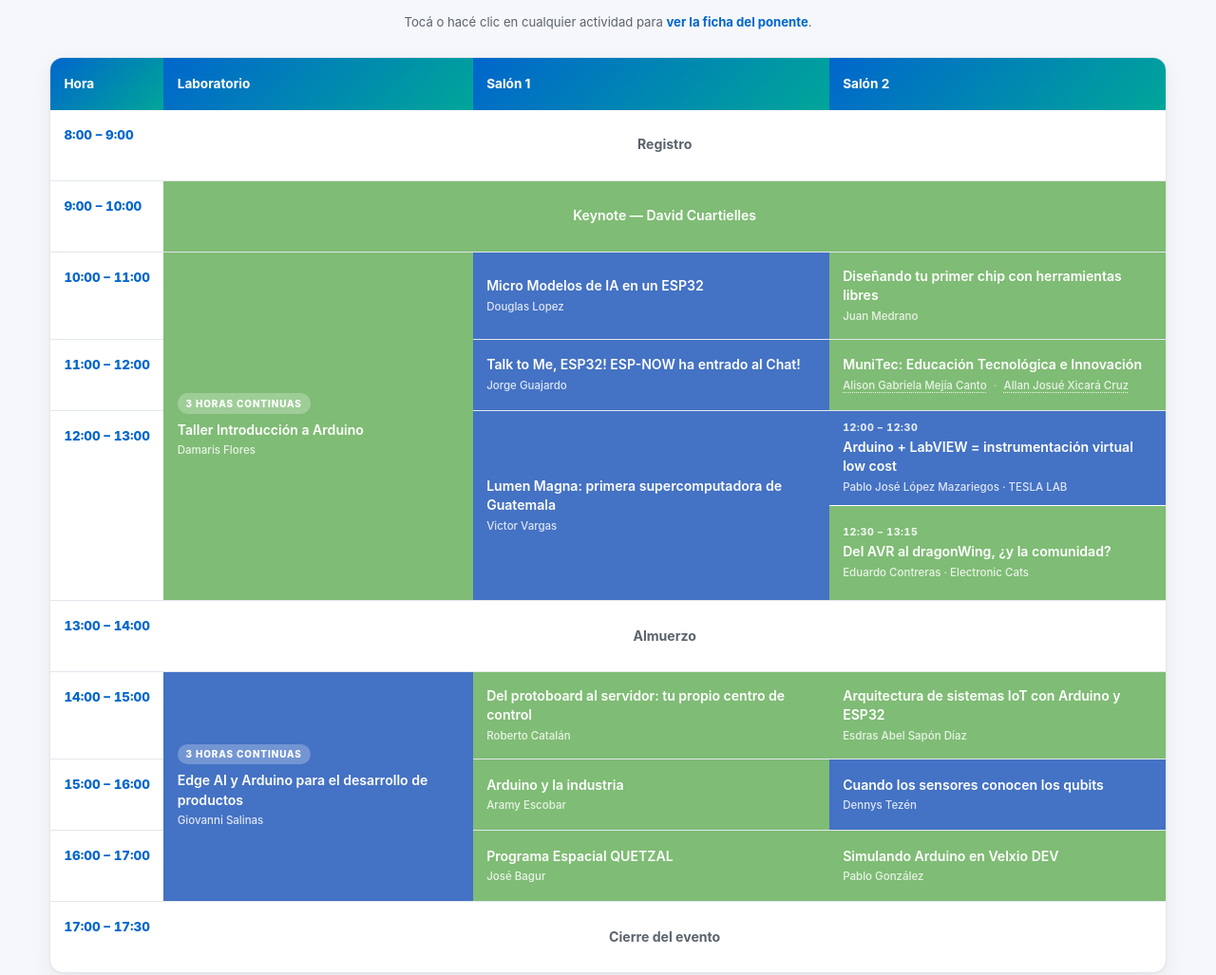
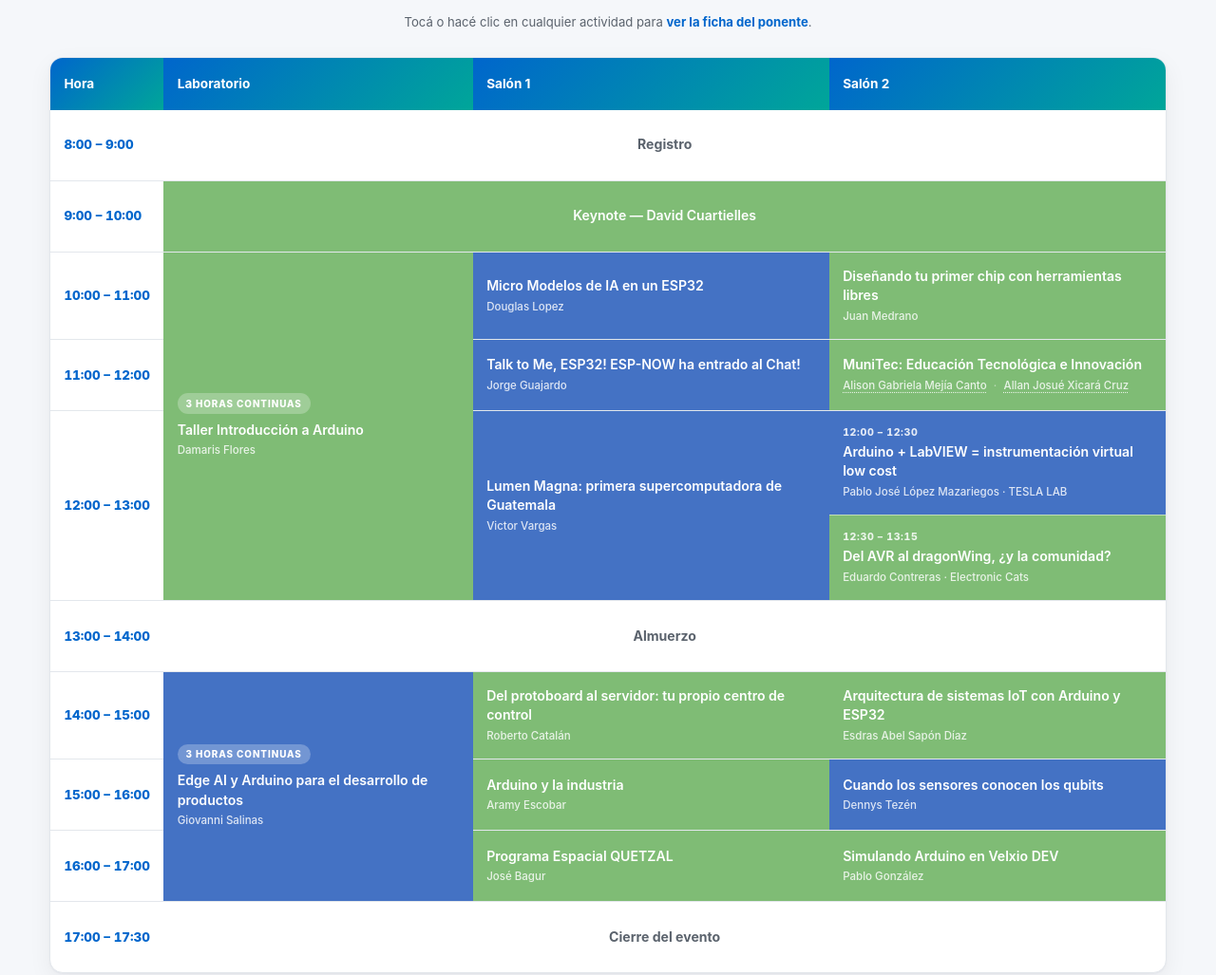
Before and after one commit to yeffrimic/ArduinoDay2026, a plain HTML site: page index.html in a window 1280 px wide. Shown: the part 6733-7760 px from the top of the page at 95% size. Drawn offline with Linux system fonts and the light colour scheme.

Commit message:
Arregla la alineacion de la tabla de la agenda
El color de fondo pasa del div interno a la celda de la tabla, asi
llena siempre toda la fila (incluidos los rowspan de los talleres)
sin depender de alturas en porcentaje. Elimina los espacios en
blanco y el texto encimado en la fila de las 12:00.

Co-Authored-By: Claude Opus 5 <noreply@anthropic.com>

```diff
--- a/css/styles.css
+++ b/css/styles.css
@@ -164,31 +164,34 @@ section{padding-block:3rem}
 @media(min-width:900px){.agenda-tabla{display:block;background:var(--card);border-radius:var(--radio);overflow:hidden;box-shadow:var(--sombra);border:1px solid var(--linea)}}
 table{width:100%;border-collapse:collapse;font-size:.88rem}
 thead th{background:linear-gradient(135deg,var(--azul),var(--teal));color:#fff;padding:1rem .9rem;text-align:left;font-weight:700;font-size:.85rem}
-tbody td{padding:0;border-bottom:1px solid var(--linea);vertical-align:top;height:1px}
+tbody td{padding:0;border-bottom:1px solid var(--linea);vertical-align:middle}
 tbody tr:last-child td{border-bottom:none}
 .th-hora{width:118px}
 .hcol{font-weight:800;color:var(--azul);width:118px;white-space:nowrap;font-variant-numeric:tabular-nums;padding:.95rem .9rem!important;font-size:.84rem}
 .tag-continuo{display:inline-block;align-self:flex-start;background:rgba(255,255,255,.25);font-size:.62rem;font-weight:800;letter-spacing:.09em;text-transform:uppercase;padding:.22rem .55rem;border-radius:999px;margin-bottom:.45rem}
-.c-pendiente .celda{background:repeating-linear-gradient(135deg,#fafbfc,#fafbfc 9px,#f2f5f8 9px,#f2f5f8 18px);color:#98a2ae;font-style:italic;font-weight:500;text-align:center}
-.celda{padding:.95rem .9rem;line-height:1.45;height:100%;min-height:74px;display:flex;flex-direction:column;justify-content:center}
+.c-pendiente{background:repeating-linear-gradient(135deg,#fafbfc,#fafbfc 9px,#f2f5f8 9px,#f2f5f8 18px)}
+.c-pendiente .celda{color:#98a2ae;font-style:italic;font-weight:500;text-align:center}
+.celda{padding:.95rem .9rem;line-height:1.45;min-height:74px;display:flex;flex-direction:column;justify-content:center}
 .celda-txt{display:block}
 .celda-sub{display:block;font-size:.72rem;opacity:.82;margin-top:.2rem;font-weight:500}
-.c-verde .celda{background:var(--verde);color:#fff;font-weight:600}
-.c-azul .celda{background:var(--azul-nivel);color:#fff;font-weight:600}
+.c-verde{background:var(--verde);color:#fff}
+.c-verde .celda{font-weight:600}
+.c-azul{background:var(--azul-nivel);color:#fff}
+.c-azul .celda{font-weight:600}
 .c-centro .celda{text-align:center;font-weight:700;color:var(--texto-2)}
-td[data-p]{cursor:pointer;position:relative}
-td[data-p] .celda{transition:filter .2s,transform .2s;position:relative}
-td[data-p]:hover .celda{filter:brightness(1.09)}
+td[data-p]{cursor:pointer;position:relative;transition:filter .2s}
+td[data-p] .celda{position:relative}
+td[data-p]:hover{filter:brightness(1.09)}
 td[data-p]:hover .celda::after{content:'Ver ponente ›';position:absolute;right:.7rem;bottom:.45rem;font-size:.66rem;font-weight:800;letter-spacing:.06em;text-transform:uppercase;opacity:.9}
 td[data-p]:focus-visible{outline:3px solid var(--azul);outline-offset:-3px}
 
 /* celda partida en dos medias horas (Salón 2, 12:00 – 13:15) */
-.c-partida{padding:0}
+.c-partida{padding:0;background:var(--verde)}
 .partida{height:100%;display:flex;flex-direction:column}
-.partida .media{flex:1;position:relative;cursor:pointer;min-height:0}
+.partida .media{flex:1;position:relative;cursor:pointer;min-height:0;transition:filter .2s}
 .partida .media + .media{border-top:1px solid rgba(255,255,255,.5)}
-.partida .media .celda{transition:filter .2s;justify-content:center;min-height:0}
-.partida .media:hover .celda{filter:brightness(1.09)}
+.partida .media .celda{justify-content:center;min-height:0}
+.partida .media:hover{filter:brightness(1.09)}
 .partida .media:focus-visible{outline:3px solid var(--azul);outline-offset:-3px}
 /* charla con dos ponentes: cada nombre abre su propia ficha */
 .duo-quien{display:flex;flex-wrap:wrap;gap:.15rem .45rem;align-items:baseline}
```
